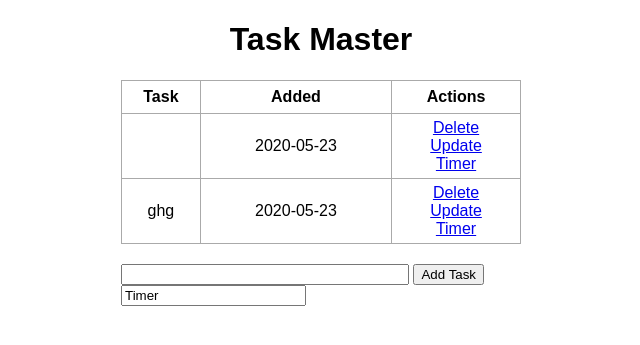
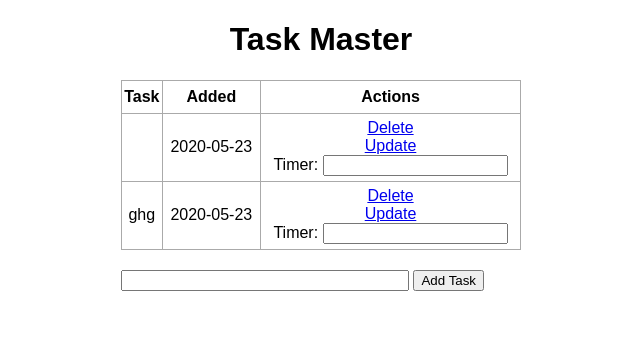
Before and after one commit to zcvaters/Tflask-Manager, a Flask app: page / in a window 1280 px wide. Shown: the top 345 px of the page, without its empty margins (319-959 px from the left). Run offline with Flask 2, Linux system fonts and the light colour scheme; data comes from the database, SQL or seed files in the repository; both versions use the stored data as it was after the commit.

Commit message:
Progress on Timer.

```diff
--- a/app/templates/index.html
+++ b/app/templates/index.html
@@ -3,6 +3,16 @@
 {% block head %}
 <title>Task Master</title>
 {% endblock %}
+
+
+<script>
+    function search(ele) {
+        if (event.key === 'Enter') {
+            alert(ele.value);
+        }
+    }
+</script>
+
 
 {% block body %}
 <div class="content">
@@ -25,7 +35,8 @@
                 <br>
                 <a href="/update/{{task.id}}">Update</a>
                 <br>
-                <a href="/timer/<int:id>">Timer</a>
+                <a>Timer: </a>
+                <input href="/timer/{{task.id}}" type="number" onkeydown="search(this)" />
             </td>
         </tr>
         {% endfor %}
@@ -36,7 +47,6 @@
         <form action="/" method="POST">
             <input type="text" name="content" id="content">
             <input type="submit" value="Add Task">
-            <input type="text" value="Timer"
         </form>
     </div>
 </div>
--- a/app/views.py
+++ b/app/views.py
@@ -32,6 +32,7 @@ def index():
 @app.route('/delete/<int:id>')
 def delete(id):
     task_to_delete = Todo.query.get_or_404(id)
+    t= Timr()
 
     try:
         db.session.delete(task_to_delete)
@@ -57,9 +58,10 @@ def update(id):
     else:
         return render_template('update.html', task=task)
 
+
 def timer():
     task_timer = Todo.get_or_404(id)
-
+    t
     try:
         db.session.commit()
         return redirect('/')
```
Also changed, not shown: app/test.db.
